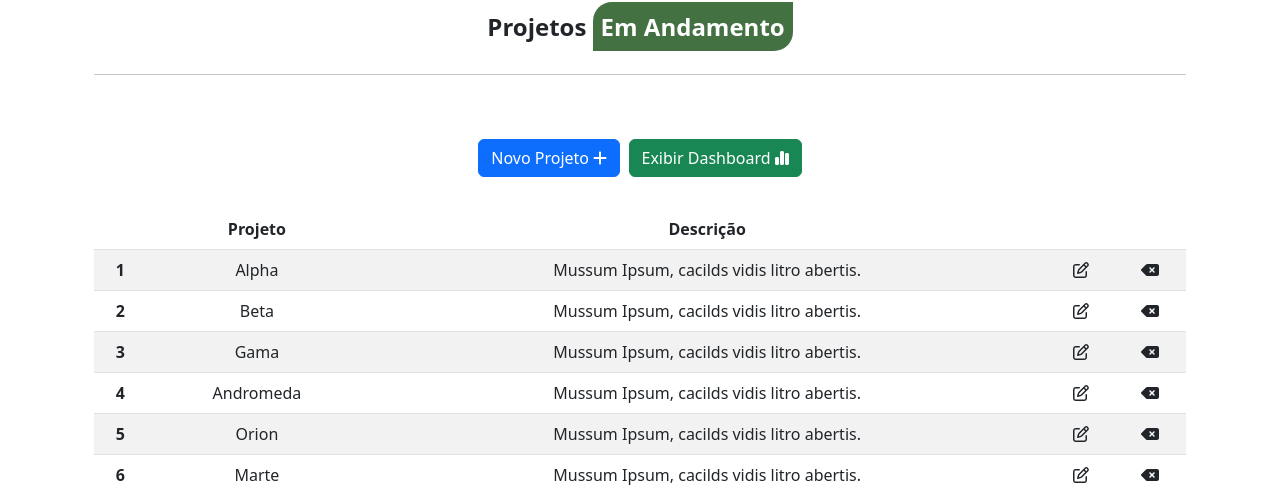
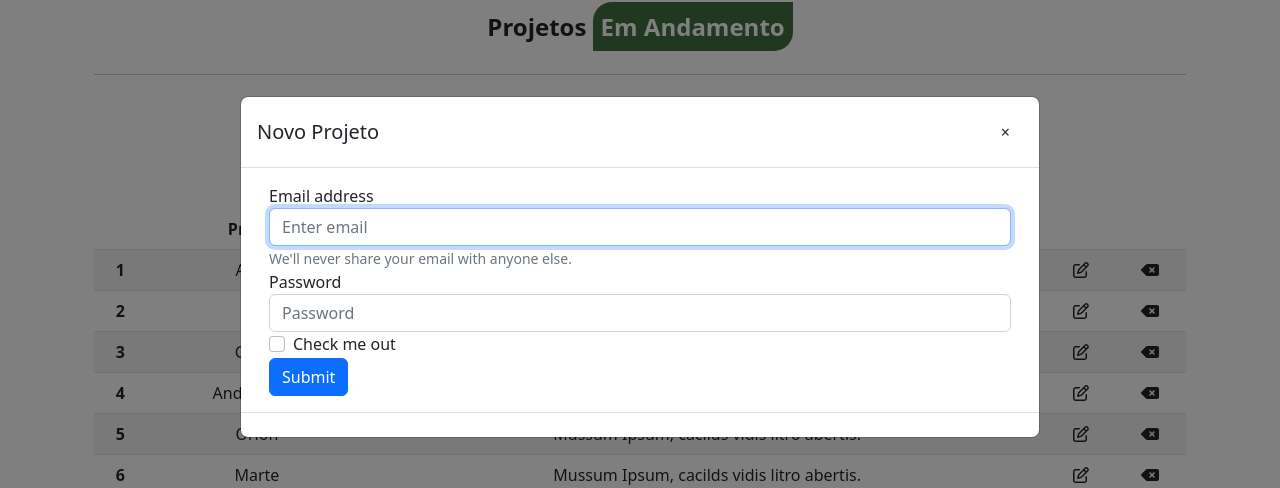
Before and after one commit to gstvcastroc/SISGEP, an Angular app in the folder src/Frontend/SISGEP.Front/: page /projects in a window 1280 px wide. Both pictures are taken after a click on the link "Novo Projeto". Shown: the part 133-621 px from the top of the page. Built offline with nearby package versions, Linux system fonts and the light colour scheme; a web font is replaced by a local one.

Commit message:
(chore): add create project component

```diff
--- a/src/Frontend/SISGEP.Front/src/app/app.module.ts
+++ b/src/Frontend/SISGEP.Front/src/app/app.module.ts
@@ -12,6 +12,7 @@ import { ModalComponent } from './pages/modal/modal.component';
 
 import { NgbModule } from '@ng-bootstrap/ng-bootstrap';
 import { SafePipe } from './pipes/safe.pipe';
+import { CreateProjectComponent } from './pages/projects/create/create-project/create-project.component';
 
 @NgModule({
   declarations: [
@@ -21,7 +22,8 @@ import { SafePipe } from './pipes/safe.pipe';
     MasterComponent,
     QuestionaryComponent,
     ModalComponent,
-    SafePipe
+    SafePipe,
+    CreateProjectComponent
   ],
   imports: [
     BrowserModule,
--- /dev/null
+++ b/src/Frontend/SISGEP.Front/src/app/pages/projects/create/create-project/create-project.component.html
@@ -0,0 +1,27 @@
+<div class="modal-header">
+  <h5 class="modal-title">Novo Projeto</h5>
+  <a role="button" class="btn close" data-dismiss="modal" (click)="closeModal('dismiss')">
+    <span class="close" data-bs-dismiss="modal" aria-label="Close">&times;</span>
+  </a>
+</div>
+<div class="modal-body">
+  <div class="container">
+    <form>
+      <div class="form-group">
+        <label for="exampleInputEmail1">Email address</label>
+        <input type="email" class="form-control" id="exampleInputEmail1" aria-describedby="emailHelp" placeholder="Enter email">
+        <small id="emailHelp" class="form-text text-muted">We'll never share your email with anyone else.</small>
+      </div>
+      <div class="form-group">
+        <label for="exampleInputPassword1">Password</label>
+        <input type="password" class="form-control" id="exampleInputPassword1" placeholder="Password">
+      </div>
+      <div class="form-check">
+        <input type="checkbox" class="form-check-input" id="exampleCheck1">
+        <label class="form-check-label" for="exampleCheck1">Check me out</label>
+      </div>
+      <button type="submit" class="btn btn-primary">Submit</button>
+    </form>
+  </div>
+</div>
+<div class="modal-footer"></div>
--- /dev/null
+++ b/src/Frontend/SISGEP.Front/src/app/pages/projects/create/create-project/create-project.component.ts
@@ -0,0 +1,19 @@
+import { Component, OnInit } from '@angular/core';
+import { NgbActiveModal } from '@ng-bootstrap/ng-bootstrap';
+
+@Component({
+  selector: 'app-create-project',
+  templateUrl: './create-project.component.html',
+  styleUrls: ['./create-project.component.css']
+})
+export class CreateProjectComponent implements OnInit {
+
+  constructor(public activeModal: NgbActiveModal) { }
+
+  ngOnInit(): void {
+  }
+
+  closeModal(sendData: any) {
+    this.activeModal.close(sendData);
+  }
+}
--- a/src/Frontend/SISGEP.Front/src/app/pages/projects/projects.component.ts
+++ b/src/Frontend/SISGEP.Front/src/app/pages/projects/projects.component.ts
@@ -2,6 +2,7 @@ import { Component, OnInit } from '@angular/core';
 import { HttpClient } from '@angular/common/http';
 import { NgbModal, ModalDismissReasons } from '@ng-bootstrap/ng-bootstrap';
 import { ModalComponent } from '../modal/modal.component';
+import { CreateProjectComponent } from './create/create-project/create-project.component';
 
 @Component({
   selector: 'app-projects',
@@ -45,9 +46,11 @@ export class ProjectsComponent implements OnInit {
   }
 
   newProject() : void{
-
-    /*Criar chamada do modal e prencher o dataModal com os dados retornados do HTTP GET*/
-    alert('bateu');
+    const _modalRef = this._modalService.open(CreateProjectComponent,
+      {
+        size: 'lg',
+        modalDialogClass: 'modal-dialog modal-dialog-centered'
+      });
   }
 
   editProject(id : string) : void{
```
Also changed, not shown: src/Frontend/SISGEP.Front/src/app/pages/projects/create/create-project/create-project.component.css (added), 1 other file (tests, documents, lock files or other folders).
